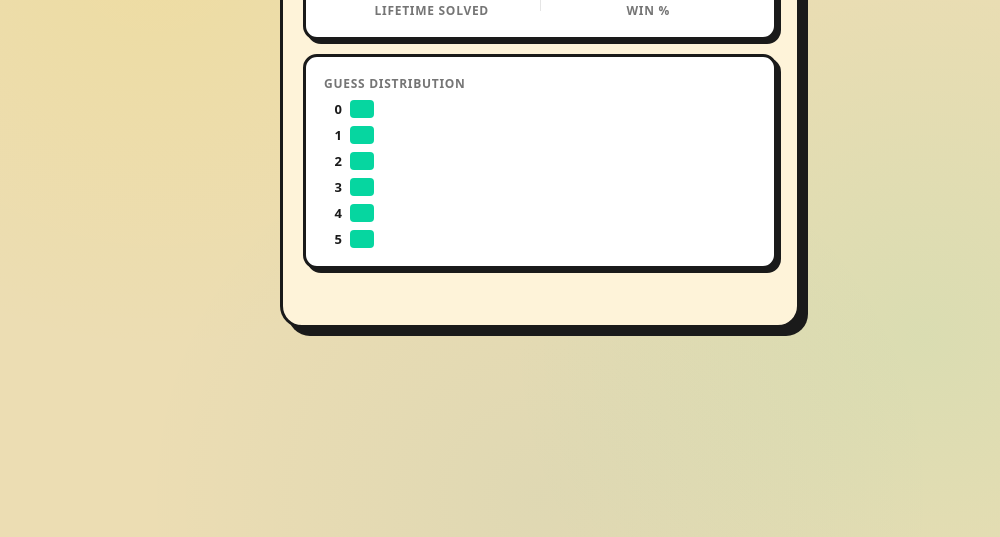
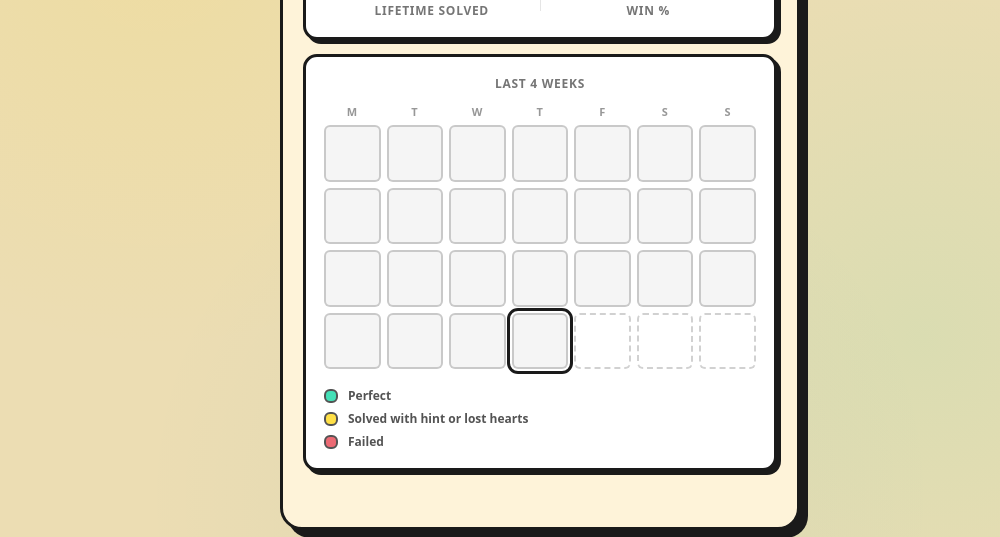
Before and after one commit to Rehat98/Game, a website with bundled scripts: page web/index.html in a window 1280 px wide. Both pictures are taken after a click on the button "Stats". Shown: the part 291-828 px from the top of the page, without its empty margins (100-1100 px from the left). Built offline with nearby package versions, Linux system fonts and the light colour scheme.

Commit message:
web: replace guess-distribution with last-4-weeks calendar heatmap
The bar chart asked "how many wrong guesses?" — a question that
landed in Wordle (bounded 1-6) but not in Pictok (unbounded). The
calendar reframes stats around the once-a-day rhythm: green for
perfect, yellow for hint/heart-lost, red for failed, hollow for
skipped, dashed for future. Today has a ring.

Schema: UserState gains `solveHistory: [{date, result}]`. Daily
solves append on submit; daily fails append when hearts hit 0
(threaded `today` into createTodaySession so the failure path
has access to the date string). Endless mode doesn't touch
solveHistory — calendar represents Daily habit only.

Forward-only: no backfill from solvedPuzzleIds. New solves
populate; old data leaves blanks. Solo player with no history
loses nothing.

```diff
--- a/web/js/main.js
+++ b/web/js/main.js
@@ -23,7 +23,7 @@ async function boot() {
         ensureEndlessScreen(loader.allPuzzles, state, today, storage);
       }
       if (tab.dataset.screen === 'stats') {
-        document.querySelector('#screen-stats').replaceChildren(stats.renderStats(state));
+        document.querySelector('#screen-stats').replaceChildren(stats.renderStats(state, today));
       }
     });
   }
@@ -38,7 +38,7 @@ async function boot() {
     return;
   }
 
-  const session = createTodaySession(todayPuzzle, state, storage);
+  const session = createTodaySession(todayPuzzle, state, storage, today);
   renderToday(session, state, today, loader.allPuzzles, storage);
 }
 
@@ -66,7 +66,7 @@ function renderToday(session, state, today, allPuzzles, storage) {
       session.needsSubmit
         ? ui.el('button', {
             class: 'btn-sticker btn-sticker--green',
-            onclick: () => { session.submit(today); afterAction(); },
+            onclick: () => { session.submit(); afterAction(); },
           }, ['Submit ✓'])
         : null,
       ui.renderKeyboard({
--- a/web/js/stats.js
+++ b/web/js/stats.js
@@ -5,50 +5,113 @@ export function winPercent({ totalSolved, totalPlayed }) {
   return Math.round((totalSolved / totalPlayed) * 100);
 }
 
-export function maxDistributionCount(dist) {
-  const vals = Object.values(dist ?? {});
-  return vals.length ? Math.max(...vals) : 0;
+/// Builds a `weeks × 7` array of cells ending in the week that contains `today`.
+/// Each cell: `{ date, result: 'perfect'|'solved'|'failed'|null, isToday, isFuture }`.
+/// Weeks start on Monday.
+export function buildCalendarGrid(today, solveHistory, weeks = 4) {
+  const historyMap = new Map((solveHistory ?? []).map(h => [h.date, h.result]));
+  const todayMs = parseYMD(today);
+  if (todayMs === null) return [];
+
+  const todayDate = new Date(todayMs);
+  const dow = todayDate.getUTCDay();                  // 0=Sun, 1=Mon, ..., 6=Sat
+  const daysFromMonday = dow === 0 ? 6 : dow - 1;
+  const mondayThisWeek = todayMs - daysFromMonday * 86_400_000;
+  const startMs = mondayThisWeek - (weeks - 1) * 7 * 86_400_000;
+
+  const grid = [];
+  for (let w = 0; w < weeks; w++) {
+    const row = [];
+    for (let d = 0; d < 7; d++) {
+      const cellMs = startMs + (w * 7 + d) * 86_400_000;
+      const cellDate = msToYMD(cellMs);
+      row.push({
+        date: cellDate,
+        result: historyMap.get(cellDate) ?? null,
+        isToday: cellDate === today,
+        isFuture: cellMs > todayMs,
+      });
+    }
+    grid.push(row);
+  }
+  return grid;
+}
+
+function parseYMD(s) {
+  const m = /^(\d{4})-(\d{2})-(\d{2})$/.exec(s);
+  if (!m) return null;
+  return Date.UTC(Number(m[1]), Number(m[2]) - 1, Number(m[3]));
+}
+
+function msToYMD(ms) {
+  const d = new Date(ms);
+  const y = d.getUTCFullYear();
+  const m = String(d.getUTCMonth() + 1).padStart(2, '0');
+  const day = String(d.getUTCDate()).padStart(2, '0');
+  return `${y}-${m}-${day}`;
 }
 
 import { el } from './ui.js';
 
-export function renderStats(state) {
+export function renderStats(state, today) {
   const pct = winPercent(state);
-  const max = maxDistributionCount(state.guessDistribution);
-
-  return el('div', { style: 'display:flex;flex-direction:column;gap:14px' }, [
+  return el('div', { class: 'stats-screen' }, [
     pairCard('Current streak', state.currentStreak, 'Longest', state.longestStreak),
     pairCard('Lifetime solved', state.lifetimeSolvedCount, 'Win %', `${pct}%`),
-    distributionCard(state.guessDistribution, max),
+    calendarCard(today, state.solveHistory ?? []),
   ]);
 }
 
 function pairCard(labelA, valueA, labelB, valueB) {
-  return el('div', { class: 'sticker', style: 'display:grid;grid-template-columns:1fr 1px 1fr;align-items:center;gap:0;padding:18px' }, [
+  return el('div', { class: 'sticker stats-pair' }, [
     statCell(labelA, valueA),
-    el('div', { style: 'width:1px;background:rgba(0,0,0,0.1);height:48px;justify-self:center' }),
+    el('div', { class: 'stats-pair-divider' }),
     statCell(labelB, valueB),
   ]);
 }
 
 function statCell(label, value) {
-  return el('div', { style: 'display:flex;flex-direction:column;align-items:center;gap:4px' }, [
-    el('div', { style: 'font-size:32px;font-weight:900' }, [String(value)]),
-    el('div', { style: 'font-size:12px;opacity:0.6;text-transform:uppercase;letter-spacing:0.06em' }, [label]),
+  return el('div', { class: 'stats-cell' }, [
+    el('div', { class: 'stats-value' }, [String(value)]),
+    el('div', { class: 'stats-label' }, [label]),
   ]);
 }
 
-function distributionCard(dist, max) {
-  const buckets = [0, 1, 2, 3, 4, 5];
-  return el('div', { class: 'sticker', style: 'padding:18px;display:flex;flex-direction:column;gap:8px' }, [
-    el('div', { style: 'font-size:12px;opacity:0.6;text-transform:uppercase;letter-spacing:0.06em' }, ['Guess distribution']),
-    ...buckets.map(b => {
-      const count = dist[b] ?? 0;
-      const widthPct = max ? Math.max(4, (count / max) * 100) : 4;
-      return el('div', { style: 'display:flex;align-items:center;gap:8px' }, [
-        el('div', { style: 'width:18px;font-size:13px;font-weight:700;text-align:right' }, [String(b)]),
-        el('div', { style: `background:var(--pk-green);height:18px;border-radius:4px;width:${widthPct}%;display:flex;align-items:center;justify-content:flex-end;padding:0 6px;font-size:12px;font-weight:800;color:var(--pk-ink);min-width:24px` }, [count > 0 ? String(count) : '']),
-      ]);
-    }),
+function calendarCard(today, history) {
+  const grid = buildCalendarGrid(today, history, 4);
+  const dayLabels = ['M', 'T', 'W', 'T', 'F', 'S', 'S'];
+  return el('div', { class: 'sticker calendar-card' }, [
+    el('div', { class: 'stats-label calendar-eyebrow' }, ['Last 4 weeks']),
+    el('div', { class: 'calendar-grid' }, [
+      ...dayLabels.map(l => el('div', { class: 'calendar-day-label' }, [l])),
+      ...grid.flatMap(row => row.map(cell => {
+        const status = cell.isFuture ? 'future' : (cell.result ?? 'empty');
+        const todayMod = cell.isToday ? ' calendar-cell--today' : '';
+        return el('div', {
+          class: `calendar-cell calendar-cell--${status}${todayMod}`,
+          title: cellTooltip(cell),
+        });
+      })),
+    ]),
+    el('div', { class: 'calendar-legend' }, [
+      legendItem('perfect', 'Perfect'),
+      legendItem('solved', 'Solved with hint or lost hearts'),
+      legendItem('failed', 'Failed'),
+    ]),
   ]);
 }
+
+function legendItem(status, label) {
+  return el('div', { class: 'legend-item' }, [
+    el('div', { class: `calendar-cell calendar-cell--${status} calendar-cell--legend` }),
+    el('span', {}, [label]),
+  ]);
+}
+
+function cellTooltip(cell) {
+  if (cell.isFuture) return cell.date;
+  if (cell.result === 'perfect') return `${cell.date}: perfect`;
+  if (cell.result === 'solved')  return `${cell.date}: solved`;
+  if (cell.result === 'failed')  return `${cell.date}: failed`;
+  return `${cell.date}: didn't play`;
+}
--- a/web/js/today-session.js
+++ b/web/js/today-session.js
@@ -3,9 +3,8 @@ import * as engine from './game-engine.js';
 import * as us from './user-state.js';
 
 const MAX_HEARTS = 5;
-const TZ = Intl.DateTimeFormat().resolvedOptions().timeZone;
 
-export function createTodaySession(puzzle, state, storage) {
+export function createTodaySession(puzzle, state, storage, today) {
   // Reset today's progress when the date rolls over (different puzzle than stored).
   if (state.todayPuzzleId !== puzzle.id) {
     state.todayPuzzleId = puzzle.id;
@@ -50,7 +49,7 @@ export function createTodaySession(puzzle, state, storage) {
         }
         if (engine.isFailed(state.lives)) {
           state.todayFailed = true;
-          recordFailure(state, puzzle);
+          recordFailure(state, puzzle, today);
         }
       }
       us.save(state, storage);
@@ -65,11 +64,11 @@ export function createTodaySession(puzzle, state, storage) {
       state.lives = Math.max(0, state.lives - engine.heartCost('letter'));
       if (engine.isFailed(state.lives)) {
         state.todayFailed = true;
-        recordFailure(state, puzzle);
+        recordFailure(state, puzzle, today);
       }
       us.save(state, storage);
     },
-    submit(today) {
+    submit() {
       if (!this.needsSubmit) return;
       state.todaySolved = true;
       recordSolve(state, puzzle, today);
@@ -94,12 +93,21 @@ function recordSolve(state, puzzle, today) {
   state.streakFreezesAvailable = r.freezesAvailable;
   state.longestStreak = Math.max(state.longestStreak, state.currentStreak);
   state.lastSolvedDate = today;
+  const hintUsed = state.todayHintUsed !== null;
+  appendSolveHistory(state, today, (wrongCount === 0 && !hintUsed) ? 'perfect' : 'solved');
 }
 
-function recordFailure(state, puzzle) {
+function recordFailure(state, puzzle, today) {
   state.totalPlayed += 1;
   state.currentStreak = engine.streakAfterFail(state.currentStreak);
   if (!state.failedPuzzleIds.includes(puzzle.id)) {
     state.failedPuzzleIds = [...state.failedPuzzleIds, puzzle.id];
   }
+  appendSolveHistory(state, today, 'failed');
 }
+
+function appendSolveHistory(state, date, result) {
+  // Replace existing entry for the same date (e.g., resumed-and-finished after refresh).
+  const existing = (state.solveHistory ?? []).filter(h => h.date !== date);
+  state.solveHistory = [...existing, { date, result }];
+}
--- a/web/js/user-state.js
+++ b/web/js/user-state.js
@@ -25,6 +25,7 @@ export function fresh() {
     failedPuzzleIds: [],
     lifetimeSolvedCount: 0,
     recentEndlessIds: [],
+    solveHistory: [],
   };
 }
 
--- a/web/style.css
+++ b/web/style.css
@@ -354,3 +354,75 @@ canvas.celebration {
   align-self: center;
 }
 .modal-close-link:hover { opacity: 0.75; }
+
+/* Stats screen */
+.stats-screen { display: flex; flex-direction: column; gap: 14px; }
+.stats-pair {
+  display: grid;
+  grid-template-columns: 1fr 1px 1fr;
+  align-items: center;
+  gap: 0;
+  padding: 18px;
+}
+.stats-pair-divider {
+  width: 1px;
+  background: rgba(0,0,0,0.1);
+  height: 48px;
+  justify-self: center;
+}
+.stats-cell { display: flex; flex-direction: column; align-items: center; gap: 4px; }
+.stats-value { font-size: 32px; font-weight: 900; }
+.stats-label {
+  font-size: 12px;
+  opacity: 0.6;
+  text-transform: uppercase;
+  letter-spacing: 0.06em;
+  font-weight: 800;
+}
+
+/* Calendar heatmap */
+.calendar-card { padding: 18px; display: flex; flex-direction: column; gap: 12px; }
+.calendar-eyebrow { text-align: center; }
+.calendar-grid {
+  display: grid;
+  grid-template-columns: repeat(7, 1fr);
+  gap: 6px;
+}
+.calendar-day-label {
+  font-size: 11px;
+  font-weight: 800;
+  opacity: 0.45;
+  text-align: center;
+  letter-spacing: 0.06em;
+}
+.calendar-cell {
+  aspect-ratio: 1;
+  border-radius: 6px;
+  border: 2px solid var(--pk-ink);
+  background: rgba(0,0,0,0.05);
+  position: relative;
+}
+.calendar-cell--perfect { background: var(--pk-green); }
+.calendar-cell--solved  { background: var(--pk-yellow); }
+.calendar-cell--failed  { background: var(--pk-red); }
+.calendar-cell--empty   { background: rgba(0,0,0,0.04); border-color: rgba(0,0,0,0.18); }
+.calendar-cell--future  { background: transparent; border-style: dashed; border-color: rgba(0,0,0,0.18); }
+.calendar-cell--today {
+  outline: 3px solid var(--pk-ink);
+  outline-offset: 2px;
+}
+.calendar-cell--legend {
+  width: 14px;
+  height: 14px;
+  aspect-ratio: auto;
+  border-width: 2px;
+}
+.calendar-legend {
+  display: flex;
+  flex-direction: column;
+  gap: 6px;
+  margin-top: 6px;
+  font-size: 12px;
+  opacity: 0.75;
+}
+.legend-item { display: flex; align-items: center; gap: 10px; }
```
Also changed, not shown: web/tests/stats.test.js (+36 -5 lines).
